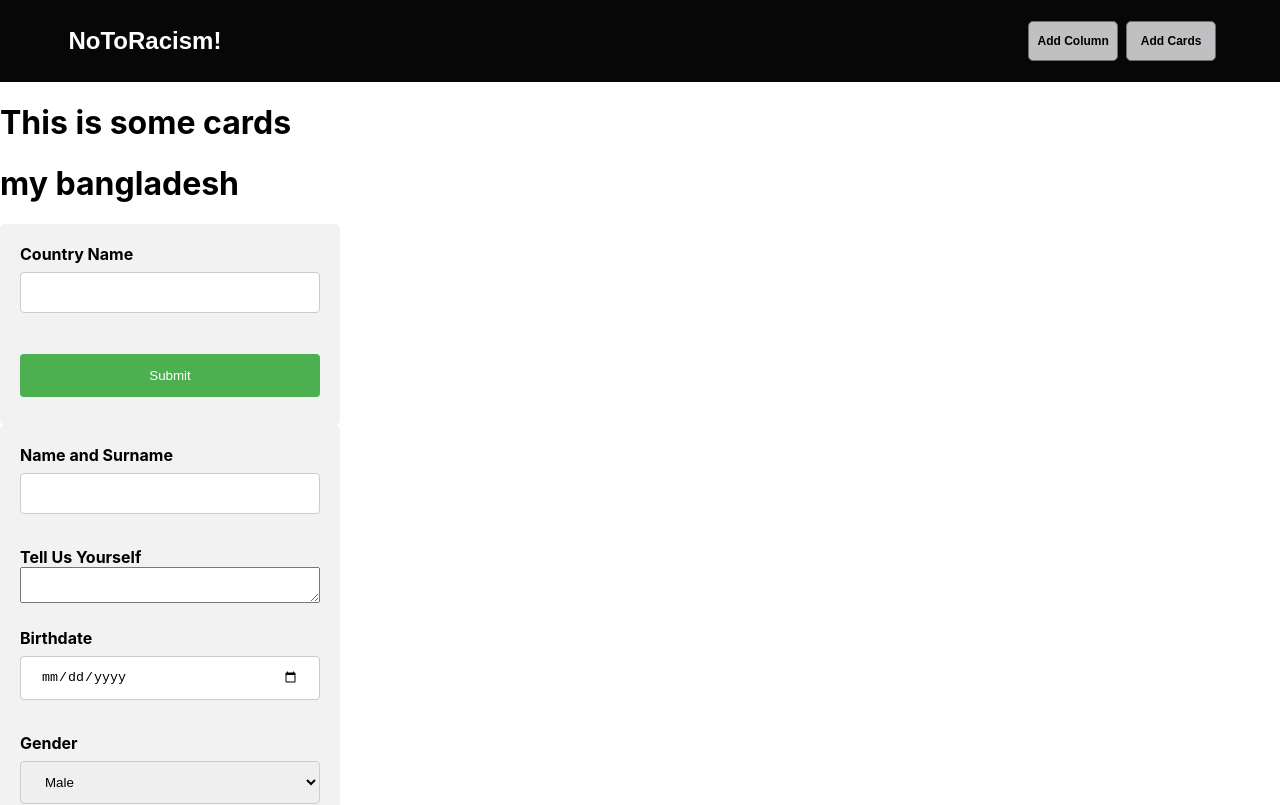
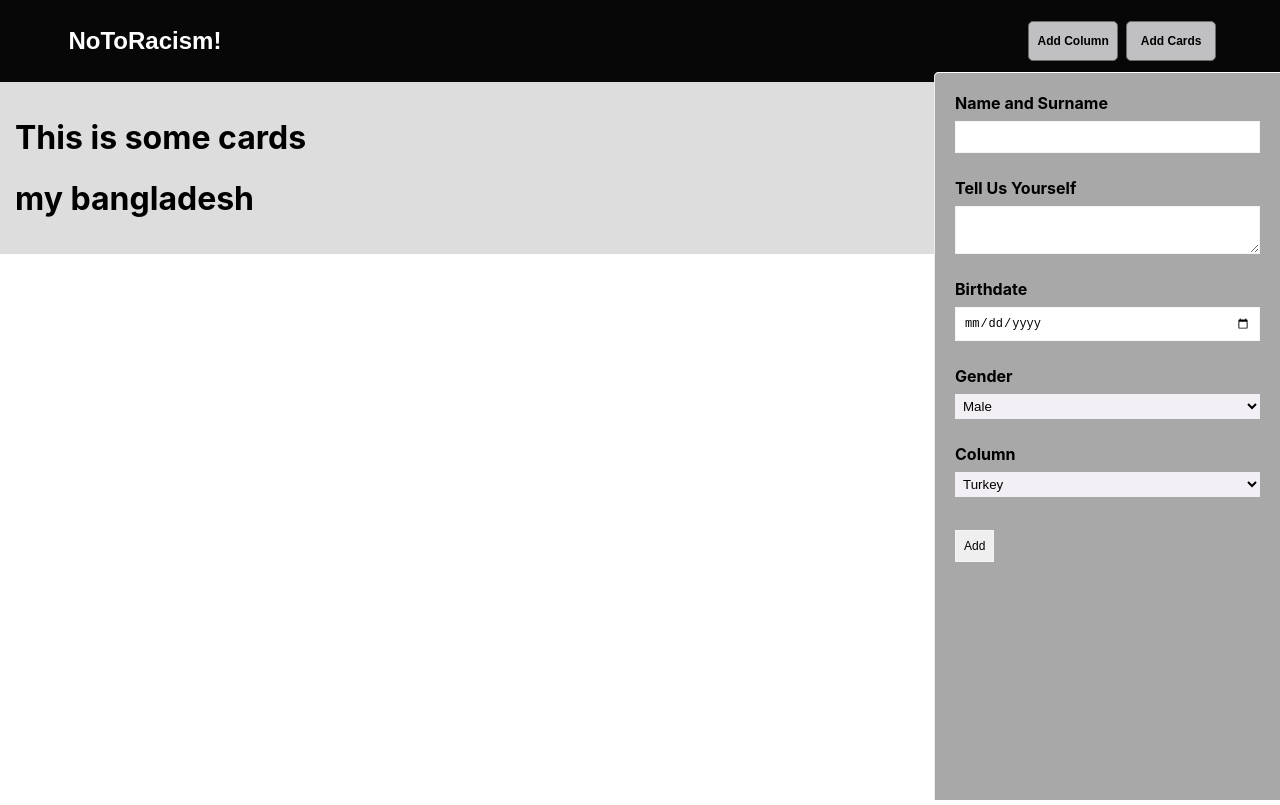
Before and after one commit to Hasan-2020/todocountryhasan, a React (Create React App) app: page / in a window 1280 px wide. Shown: the top 805 px of the page. Built offline with nearby package versions, Linux system fonts and the light colour scheme.

Commit message:
add toggle form

```diff
--- a/src/App.js
+++ b/src/App.js
@@ -5,13 +5,40 @@ import Main from './Components/Main';
 class App extends Component {
 	constructor() {
 		super();
+		this.state = {
+			ifClickEvent: 0,
+			ifClickGroup: 0,
+		};
+		this.toggleForm = this.toggleForm.bind(this);
+		this.handleChange = this.handleChange.bind(this);
 	}
 
+	handleChange(e) {
+		this.setState({ [e.target.name]: e.target.value });
+	}
+
+	toggleForm = (e) => {
+		console.log(e.target.name);
+		const { name } = e.target;
+		const { ifClickGroup, ifClickEvent } = this.state;
+		let val;
+		if (name === ifClickGroup) {
+			console.log('value fo Group');
+			val = ifClickGroup;
+		}
+		if (name === ifClickEvent) {
+			console.log('value of Event');
+			val = ifClickEvent;
+		}
+		this.setState({ [name]: !val });
+	};
+
 	render() {
+		const { ifClickGroup, ifClickEvent } = this.state;
 		return (
 			<div className="App">
-				<Navbar />
-				<Main />
+				<Navbar toggleForm={this.toggleForm} />
+				<Main ifClickGroup={ifClickGroup} ifClickEvent={ifClickEvent} handleChange={this.handleChange} />
 			</div>
 		);
 	}
--- a/src/Components/Main.js
+++ b/src/Components/Main.js
@@ -3,12 +3,14 @@ import Kolon from './Kolon';
 
 import './style.css';
 
-function Main() {
+function Main(props) {
+	console.log(props);
+	const { ifClickEvent, handleChange, ifClickGroup } = props;
 	return (
 		<main className="main">
 			<Kolon />
 			<div>
-				<form className="main-form">
+				<form className={'main-form' + (ifClickGroup ? 'toggle' : ' ')}>
 					<label htmlFor="GroupName" className="main-form-show-label">
 						Country Name
 						<input type="text" name="groupNameInput" className="main-form-show-input" />
@@ -16,14 +18,14 @@ function Main() {
 					<input type="Submit" className="main-form-show-submit" />
 				</form>
 
-				<form className="main-form">
+				<form className={'main-form' + (ifClickGroup ? 'toggle' : ' ')}>
 					<label htmlFor="firstName" className="main-form-show-label">
 						Name and Surname
-						<input name="eventFname" type="text" className="main-form-show-input" />
+						<input name="eventHeader" type="text" className="main-form-show-input" />
 					</label>
 					<label htmlFor="LastName" className="main-form-show-label">
 						Tell Us Yourself
-						<textarea name="eventLname" type="text" className="main-form-show-input" />
+						<textarea name="eventContent" type="text" className="main-form-show-input" />
 					</label>
 					<label htmlFor="date" className="main-form-show-label">
 						Birthdate
--- a/src/Components/Navbar.js
+++ b/src/Components/Navbar.js
@@ -1,16 +1,18 @@
 import React, { PureComponent } from 'react';
+import PropTypes from 'prop-types';
 import './style.css';
 
 class Navbar extends PureComponent {
 	render() {
+		const { toggleForm } = this.props;
 		return (
 			<header className="header">
 				<div className="header-logo">NoToRacism! </div>
 				<nav className="header-menu">
-					<button className="header-menu-button" type="button" name="ifClickGroup">
+					<button onClick={toggleForm} className="header-menu-button" type="button" name="ifClickGroup">
 						Add Column
 					</button>
-					<button className="header-menu-button" type="button" name="ifClickEvent">
+					<button onClick={toggleForm} className="header-menu-button" type="button" name="ifClickEvent">
 						Add Cards
 					</button>
 				</nav>
@@ -18,5 +20,30 @@ class Navbar extends PureComponent {
 		);
 	}
 }
+Navbar.propTypes = {
+	showForm: PropTypes.func.isRequired,
+};
+export default Navbar;
 
-export default Navbar;
+// import React from 'react';
+// import './style.css';
+
+// function Navbar(props) {
+// 	console.log(props);
+// 	// const { toggleForm } = this.props;
+// 	return (
+// 		<header className="header">
+// 			<div className="header-logo">NoToRacism! </div>
+// 			<nav className="header-menu">
+// 				<button onClick={this.toggleForm} className="header-menu-button" type="button" name="ifClickGroup">
+// 					Add Column
+// 				</button>
+// 				<button onClick={this.toggleForm} className="header-menu-button" type="button" name="ifClickEvent">
+// 					Add Cards
+// 				</button>
+// 			</nav>
+// 		</header>
+// 	);
+// }
+
+// export default Navbar;
--- a/src/Components/style.css
+++ b/src/Components/style.css
@@ -38,13 +38,6 @@
 
 /* pop-up */
 
-.main-form {
-	width: 300px;
-	border-radius: 5px;
-	background-color: #f2f2f2;
-	padding: 20px;
-}
-
 label {
 	font-weight: 700;
 	display: flex;
@@ -52,58 +45,64 @@ label {
 	margin-bottom: 25px;
 }
 
-input[type='text'],
-select {
-	width: 100%;
-	padding: 12px 20px;
-	margin: 8px 0;
-	display: inline-block;
-	border: 1px solid #ccc;
-	border-radius: 4px;
-	box-sizing: border-box;
+input {
+	margin-top: 8px;
+
+	border: 1px solid #f5f5f5;
+	font-size: 12px;
+	padding: 8px;
+}
+textarea {
+	margin-top: 8px;
+	padding: 8px;
+	border: 1px solid #f5f2f2;
 }
 
-input[type='submit'] {
-	width: 100%;
-	background-color: #4caf50;
-	color: white;
-	padding: 14px 20px;
-	margin: 8px 0;
+select {
+	padding: 4px;
+
 	border: none;
-	border-radius: 4px;
-	cursor: pointer;
+	margin-top: 8px;
+	background-color: rgb(243, 240, 245);
 }
 
-input[type='date'] {
-	width: 100%;
-	padding: 12px 20px;
-	margin: 8px 0;
-	display: inline-block;
-	border: 1px solid #ccc;
-	border-radius: 4px;
-	box-sizing: border-box;
+.main {
+	display: flex;
+	flex-wrap: wrap;
+	max-width: 100%;
+	padding: 15px;
+	background-color: #ddd;
 }
 
-input[type='textarea'] {
-	width: 100%;
-	padding: 12px 20px;
-	margin: 8px 0;
-	display: inline-block;
-	border: 1px solid #ccc;
-	border-radius: 4px;
-	box-sizing: border-box;
+.main-form {
+	display: block;
+	top: 72px;
+	position: absolute;
+	right: 0;
+	bottom: 0;
+	opacity: 1;
+	min-width: 305px;
+	width: 16%;
+	background-color: rgb(168, 168, 168);
+	flex-direction: column;
+	padding: 20px;
+	border-top-left-radius: 5px;
+	border-left: 1px solid rgb(236, 235, 235);
+	border-top: 1px solid rgb(255, 255, 255);
 }
 
-input[type='submit']:hover {
-	background-color: #45a049;
+.toggle {
+	top: 72px;
+	position: absolute;
+	right: 0;
+	bottom: 0;
+	min-width: 305px;
+	width: 16%;
+	background-color: black;
+	display: none;
+	flex-direction: column;
+	padding: 20px;
+	border-top-left-radius: 5px;
+	border-left: 3px solid black;
+	border-top: 3px solid black;
 }
-
-option {
-	width: 100%;
-	padding: 12px 20px;
-	margin: 8px 0;
-	display: inline-block;
-	border: 1px solid rgb(155, 154, 154);
-	border-radius: 4px;
-	box-sizing: border-box;
-}
```
